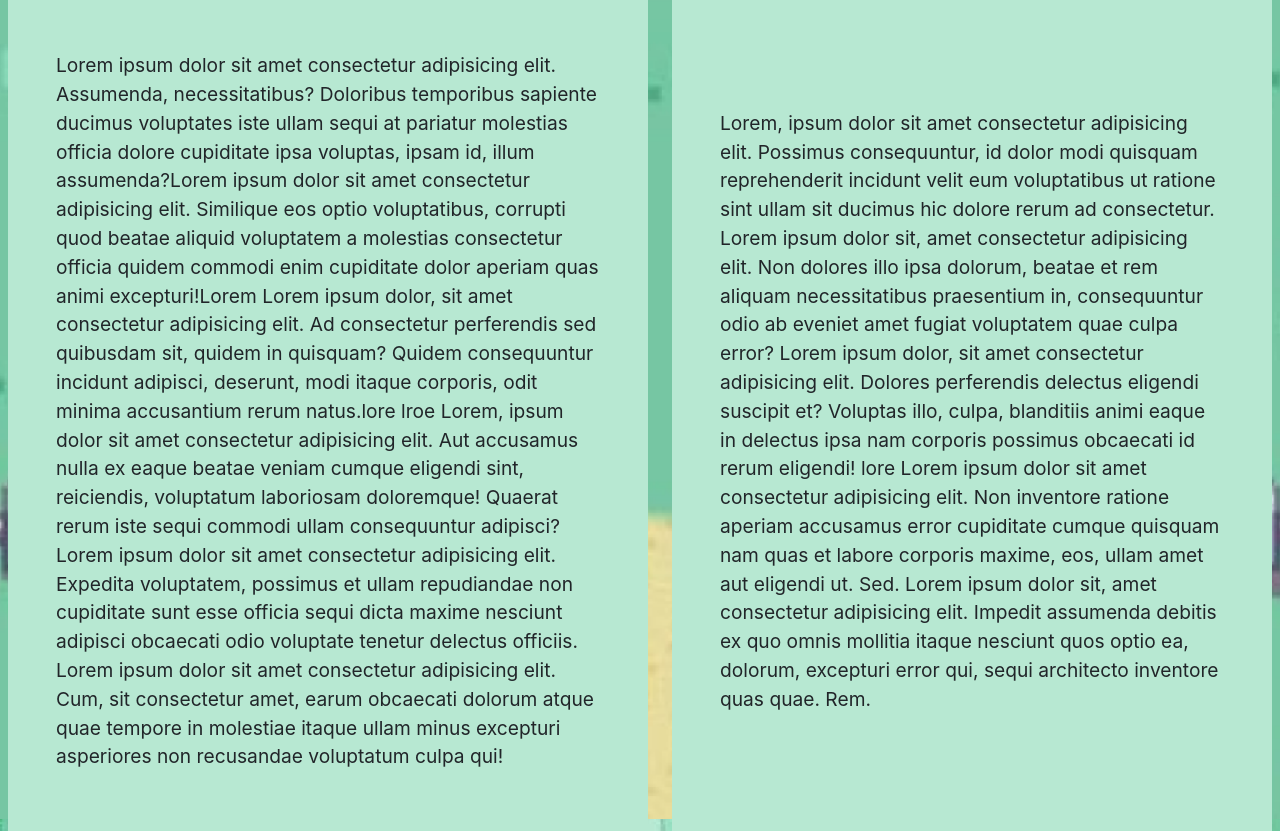
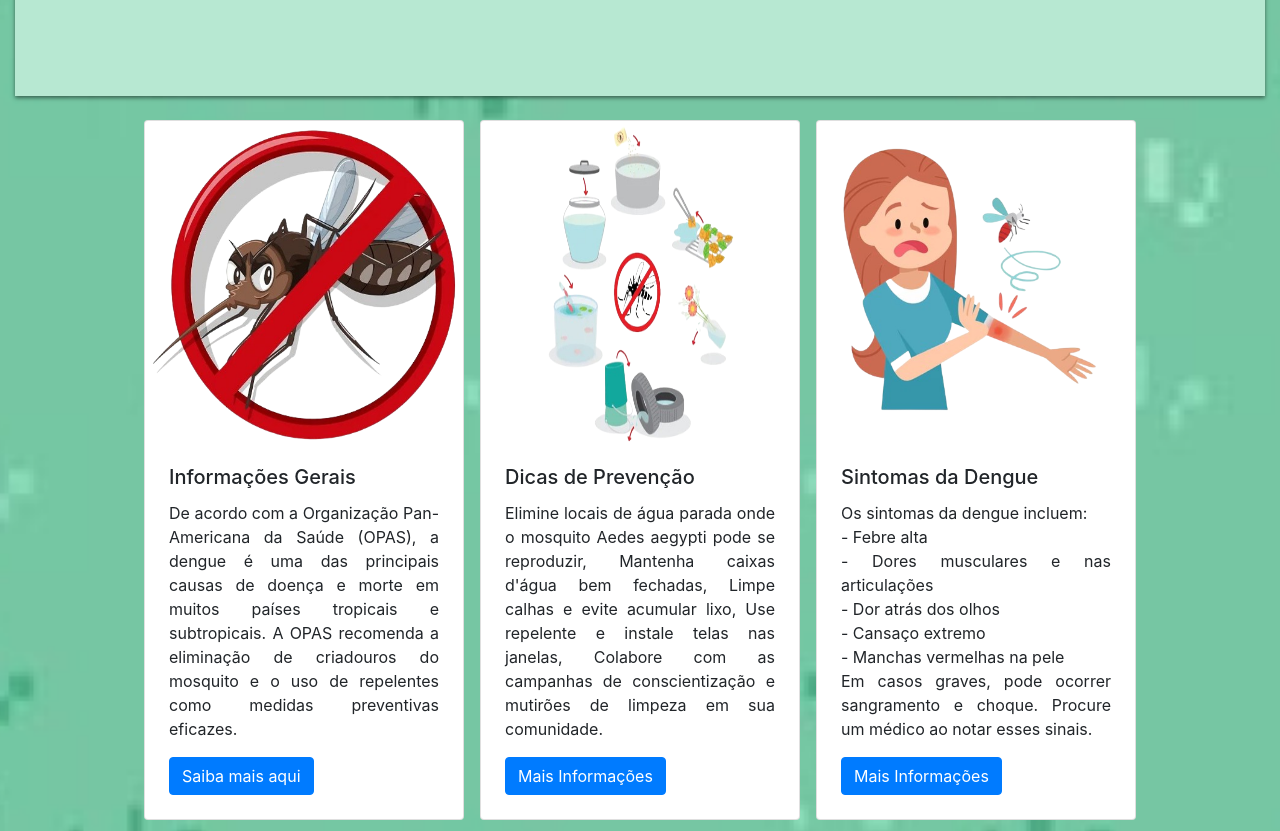
Before and after one commit to Ramonlegend/PROJETO-PI-FATEC, a website: page index.html in a window 1280 px wide. Shown: the part 1200-2031 px from the top of the page. Drawn offline with nearby package versions, Linux system fonts and the light colour scheme; no server answers.

Commit message:
feat: cards com informações

```diff
--- a/estilos/style.css
+++ b/estilos/style.css
@@ -1,6 +1,19 @@
 
 .color-background{
     background-color: #B7E8D2;
+}
+.color-background2{
+    background-color: #d3d3d3;
+}
+.tamanho-img{
+    max-width: 100%;
+    height: 40vh;
+}
+.card{
+  transition: transform 0.3s ease !important;;
+}
+.card:hover{
+  transform: scale(1.05);
 }
 
 .box-shadow{
@@ -23,12 +36,12 @@
 }
 
 #magal {
-  max-width: 65%;
+  max-width: 100%;
   height: auto;
   position: relative;
   margin-top: 90px;
   bottom: 4rem;
-  left: 15%;
+  left: 10%;
 }
 #magal2 {
   max-width: 20%;
@@ -61,13 +74,3 @@
 .custom-grid img{
   max-width: 100px;
 }
-
-*{
-    margin: 0;
-    padding: 0;
-    box-sizing: border-box;
-}
-@font-face {
-    font-family: 'mario';
-    src: url(font/SuperMario256.ttf) format(truetype);
-}
--- a/index.html
+++ b/index.html
@@ -28,41 +28,91 @@
     <div class="col-md-12 text-center">
       <p>
         <img id="magal2" class="img-fluid" src="/images/baldeAgua.png" alt="personagem">
-        <img id="magal" class="img-fluid" src="/images/menina2.png" alt="personagem">
+        <img id="magal" class="img-fluid" src="/images/muiefalando-removebg-preview.png" alt="personagem">
       </p>
     </div>
     <div class="container box-shadow rounded color-background">
       <div class="row">
         <div class="col-md-12 text-center p-3">
-          <p class="h6 fonte-pixel">Clique no personagem para começar!</p>
+          <p class="h6 fonte-pixel">Navegue pelo nosso site para aprender mais sobre as ações que você pode tomar para ajudar nesta luta!</p>
         </div>
       </div>
     </div>
   </section>
 
   <!-- Home segunda parte da pagina -->
-  <section id="home-background2" class="container-fluid">
+  <section id="home-background2" class="container-fluid pt-5">
     <div class="container-fluid">
       <div class="row">
+        <div class="col-md-12 text-center p-3">
+          <p class="h3 fonte-pixel">Dados Estatísticos</p>
+          <p class="h6 fonte-pixel">Acompanhe os dados estatísticos de infecção por dengue em Indaiatuba. Utilizamos a API Infodengue para fornecer informações atualizadas sobre os casos de dengue na nossa cidade. Esses dados são essenciais para entender a gravidade da situação e tomar medidas preventivas eficazes.
+          </p>
+        </div>
         <div id="magal3" class="col-md-12 p-2 mt-4 mb-4 box-shadow color-background">
           <canvas id="meuGrafico"></canvas>
         </div>
-        <div class="row">
-          <div class="rounded col-md-6 ml-2 mr-4 custom-grid p-5 mt-4 mb-4">
-            Lorem ipsum dolor sit amet consectetur adipisicing elit. Assumenda, necessitatibus? Doloribus temporibus sapiente ducimus voluptates iste ullam sequi at pariatur molestias officia dolore cupiditate ipsa voluptas, ipsam id, illum assumenda?Lorem ipsum dolor sit amet consectetur adipisicing elit. Similique eos optio voluptatibus, corrupti quod beatae aliquid voluptatem a molestias consectetur officia quidem commodi enim cupiditate dolor aperiam quas animi excepturi!Lorem Lorem ipsum dolor, sit amet consectetur adipisicing elit. Ad consectetur perferendis sed quibusdam sit, quidem in quisquam? Quidem consequuntur incidunt adipisci, deserunt, modi itaque corporis, odit minima accusantium rerum natus.lore lroe Lorem, ipsum dolor sit amet consectetur adipisicing elit. Aut accusamus nulla ex eaque beatae veniam cumque eligendi sint, reiciendis, voluptatum laboriosam doloremque! Quaerat rerum iste sequi commodi ullam consequuntur adipisci?
-            Lorem ipsum dolor sit amet consectetur adipisicing elit. Expedita voluptatem, possimus et ullam repudiandae non cupiditate sunt esse officia sequi dicta maxime nesciunt adipisci obcaecati odio voluptate tenetur delectus officiis.
-            Lorem ipsum dolor sit amet consectetur adipisicing elit. Cum, sit consectetur amet, earum obcaecati dolorum atque quae tempore in molestiae itaque ullam minus excepturi asperiores non recusandae voluptatum culpa qui!
+      </div>
 
-          </div>
-          <div class="rounded col-md mr-2 custom-grid p-5 mt-4 mb-4">
-            Lorem, ipsum dolor sit amet consectetur adipisicing elit. Possimus consequuntur, id dolor modi quisquam reprehenderit incidunt velit eum voluptatibus ut ratione sint ullam sit ducimus hic dolore rerum ad consectetur. Lorem ipsum dolor sit, amet consectetur adipisicing elit. Non dolores illo ipsa dolorum, beatae et rem aliquam necessitatibus praesentium in, consequuntur odio ab eveniet amet fugiat voluptatem quae culpa error? Lorem ipsum dolor, sit amet consectetur adipisicing elit. Dolores perferendis delectus eligendi suscipit et? Voluptas illo, culpa, blanditiis animi eaque in delectus ipsa nam corporis possimus obcaecati id rerum eligendi!
-            lore Lorem ipsum dolor sit amet consectetur adipisicing elit. Non inventore ratione aperiam accusamus error cupiditate cumque quisquam nam quas et labore corporis maxime, eos, ullam amet aut eligendi ut. Sed. Lorem ipsum dolor sit, amet consectetur adipisicing elit. Impedit assumenda debitis ex quo omnis mollitia itaque nesciunt quos optio ea, dolorum, excepturi error qui, sequi architecto inventore quas quae. Rem.
+      <div class="row justify-content-center">
+        <div class="card rounded p-1 text-justify ml-2 mr-2 mb-4" style="width: 20rem;">
+          <img class="card-img-top tamanho-img" src="images/degaopng.png" alt="Imagem de capa do card">
+          <div class="card-body">
+            <h5 class="card-title">Informações Gerais</h5>
+            <p class="card-text">De acordo com a Organização Pan-Americana da Saúde (OPAS), a dengue é uma das principais causas de doença e morte em muitos países tropicais e subtropicais. A OPAS recomenda a eliminação de criadouros do mosquito e o uso de repelentes como medidas preventivas eficazes.
+            </p>
+            <a href="https://www.paho.org/pt/topicos/dengue" class="btn btn-primary">Saiba mais aqui</a>
           </div>
         </div>
+        <div class="card rounded p-1 text-justify ml-2 mr-2 mb-4" style="width: 20rem;">
+          <img class="card-img-top tamanho-img" src="images/prevent-removebg-preview.png" alt="Imagem de capa do card">
+          <div class="card-body">
+            <h5 class="card-title">Dicas de Prevenção</h5>
+            <p class="card-text">
+              Elimine locais de água parada onde o mosquito Aedes aegypti pode se reproduzir,
+              Mantenha caixas d'água bem fechadas,
+              Limpe calhas e evite acumular lixo,
+              Use repelente e instale telas nas janelas,
+              Colabore com as campanhas de conscientização e mutirões de limpeza em sua comunidade.
+            </p>
+            <div><a href="https://www.indaiatuba.sp.gov.br/saude/vigilancia-em-saude/vigilancia-epidemiologica/dengue/#:~:text=Poços%2C%20tambores%20e%20outros%20depósitos,Piscinas%3A%20Fazer%20a%20limpeza%20periodicamente." class="btn btn-primary">Mais Informações</a></div>
+          </div>
+        </div>
+        <div class="card rounded p-1 text-justify ml-2 mr-2 mb-4" style="width: 20rem;">
+          <img class="card-img-top tamanho-img" src="images/ficasuaveloirinha.png" alt="Imagem de capa do card">
+          <div class="card-body">
+            <h5 class="card-title">Sintomas da Dengue</h5>
+            <p class="card-text">
+              Os sintomas da dengue incluem:<br>
+              - Febre alta<br>
+              - Dores musculares e nas articulações<br>
+              - Dor atrás dos olhos<br>
+              - Cansaço extremo<br>
+              - Manchas vermelhas na pele<br>
+              Em casos graves, pode ocorrer sangramento e choque. Procure um médico ao notar esses sinais.<br>
+
+            </p>
+            <a href="https://www.saude.sp.gov.br/coordenadoria-de-controle-de-doencas/noticias/22032024-conheca-os-sintomas-da-dengue-as-fases-da-doenca-e-os-sinais-de-alerta" class="btn btn-primary">Mais Informações</a>
+          </div>
+        </div>
+        <div class="card rounded p-1 text-justify ml-2 mr-2 mb-4" style="width: 20rem;">
+          <img class="card-img-top tamanho-img" src="images/magaldevIndaiatuba.png" alt="Imagem de capa do card">
+          <div class="card-body">
+            <h5 class="card-title">Telefones Importantes</h5>
+            <p class="card-text">Em caso de dúvidas ou necessidade de ajuda sobre a dengue, entre em contato com os seguintes números:
+              - Ministério da Saúde: <b>136</b>
+              - Prefeitura de Indaiatuba - Secretaria de Saúde: <b>(19) 3834-9000</b>
+              Esses contatos são essenciais para obter informações, denunciar focos do mosquito e buscar assistência médica.
+            </p>
+            <a href="https://www.indaiatuba.sp.gov.br/saude/vigilancia-em-saude/vigilancia-epidemiologica/dengue/descricao_dengue/ " class="btn btn-primary">Mais Informações</a>
+          </div>
+        </div>
+      </div>
+    </div>
   </section>
 
   <!-- jogo do magal, adptado dengue-->
-  <section id="home-background" class="container-fluid">
+  <!--<section id="home-background" class="container-fluid">
     <div class="row">
       <div class="col-md-12 p-2 mt-4 box-shadow color-background">
         <div class="game-board mx-auto">
@@ -81,7 +131,7 @@
       </div>
     </div>
   </section>
-
+  -->
   <!-- Footer -->
   <footer class="container-fluid color-background">
     <div class="row">
```
Also changed, not shown: images/balaoFala.png (deleted), images/degaopng.png (added), images/ficasuaveloirinha.png (added), images/magaldevIndaiatuba.png (added), images/menina2.png (deleted), images/muiefalando-removebg-preview.png (added), images/prevent-removebg-preview.png (added).
